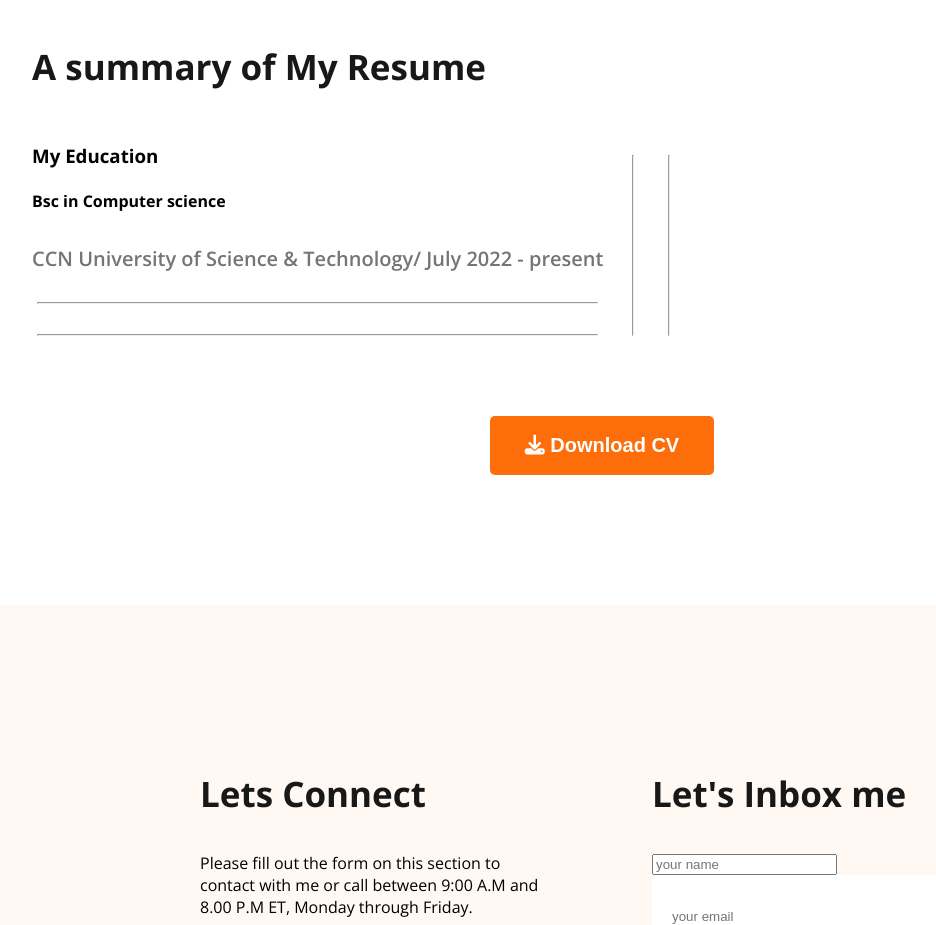
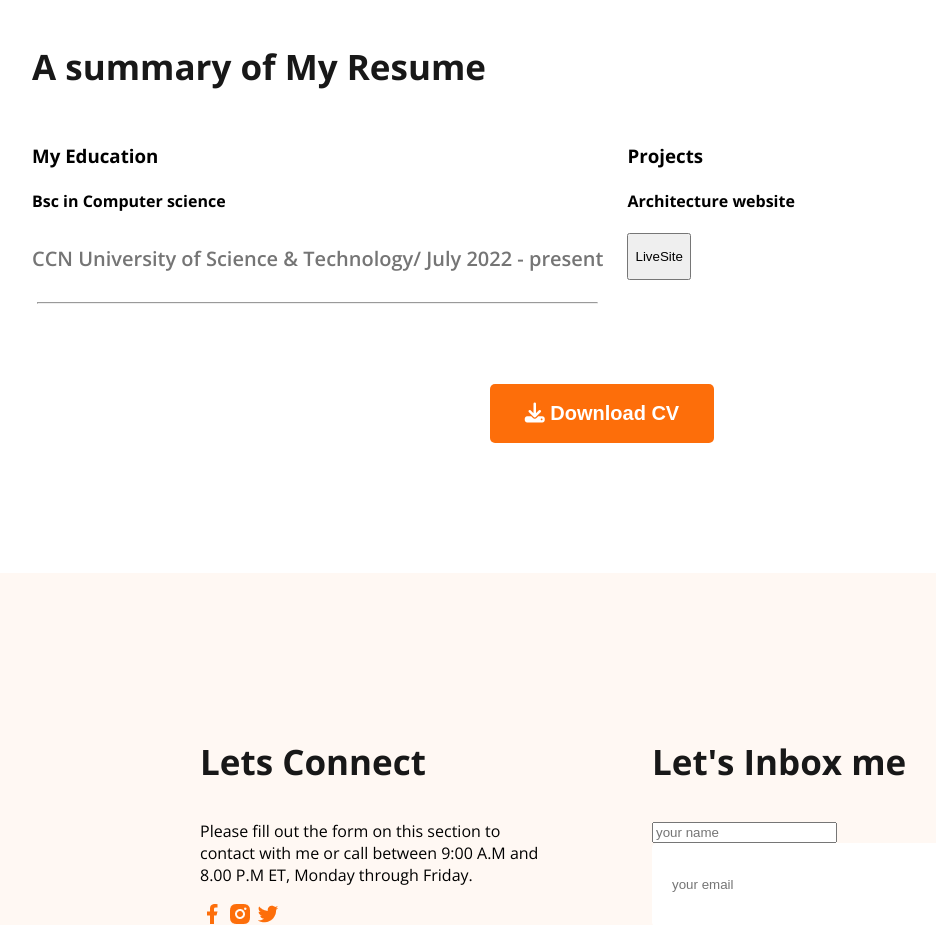
Before and after one commit to ShuvoSW/Responsive-web-dev-portfolio, a plain HTML site: page index.html in a window 1280 px wide. Shown: the part 1900-2825 px from the top of the page, without its empty margins (38-974 px from the left). Drawn offline with nearby package versions, Linux system fonts and the light colour scheme.

Commit message:
LiveSite

```diff
--- a/index.html
+++ b/index.html
@@ -98,7 +98,7 @@
                         <!-- <div class="experience-description">List skill/technologies here. You can change the icon above
                             to any of the 1500+ FontAwesome 5 free icons available. Aenean commodo ligula eget dolor.</div> -->
                     </div>
-                    <hr>
+                    <!-- <hr> -->
                     <!-- <div class="experience">
                         <h4 class="experience-title">Master in Computer Engineering</h4>
                         <h5 class="experience-sub-title">Harvard University / 2015 - 2017</h5>
@@ -113,22 +113,20 @@
                             to any of the 1500+ FontAwesome 5 free icons available. Aenean commodo ligula eget dolor.</div>
                     </div> -->
                 </div>
-                <!-- <div class="resume-column">
-                    <h3 class="resume-column-title">My Experience</h3>
+                <div class="resume-column">
+                    <h3 class="resume-column-title">Projects</h3>
                     <div class="experience">
-                        <h4 class="experience-title">Master in Computer Engineering</h4>
-                        <h5 class="experience-sub-title">Harvard University / 2015 - 2017</h5>
-                        <div class="experience-description">List skill/technologies here. You can change the icon above
-                            to any of the 1500+ FontAwesome 5 free icons available. Aenean commodo ligula eget dolor.</div>
-                    </div> -->
-                    <hr>
+                        <h4 class="experience-title">Architecture website</h4>
+                        <button> <p>LiveSite</p> <link href="https://shuvosw.github.io/B10-Assignment-03/"></button>
+                    </div>
+                    <!-- <hr> -->
                     <!-- <div class="experience">
                         <h4 class="experience-title">Master in Computer Engineering</h4>
                         <h5 class="experience-sub-title">Harvard University / 2015 - 2017</h5>
                         <div class="experience-description">List skill/technologies here. You can change the icon above
                             to any of the 1500+ FontAwesome 5 free icons available. Aenean commodo ligula eget dolor.</div>
                     </div> -->
-                    <hr>
+                    <!-- <hr> -->
                     <!-- <div class="experience">
                         <h4 class="experience-title">Master in Computer Engineering</h4>
                         <h5 class="experience-sub-title">Harvard University / 2015 - 2017</h5>
```
